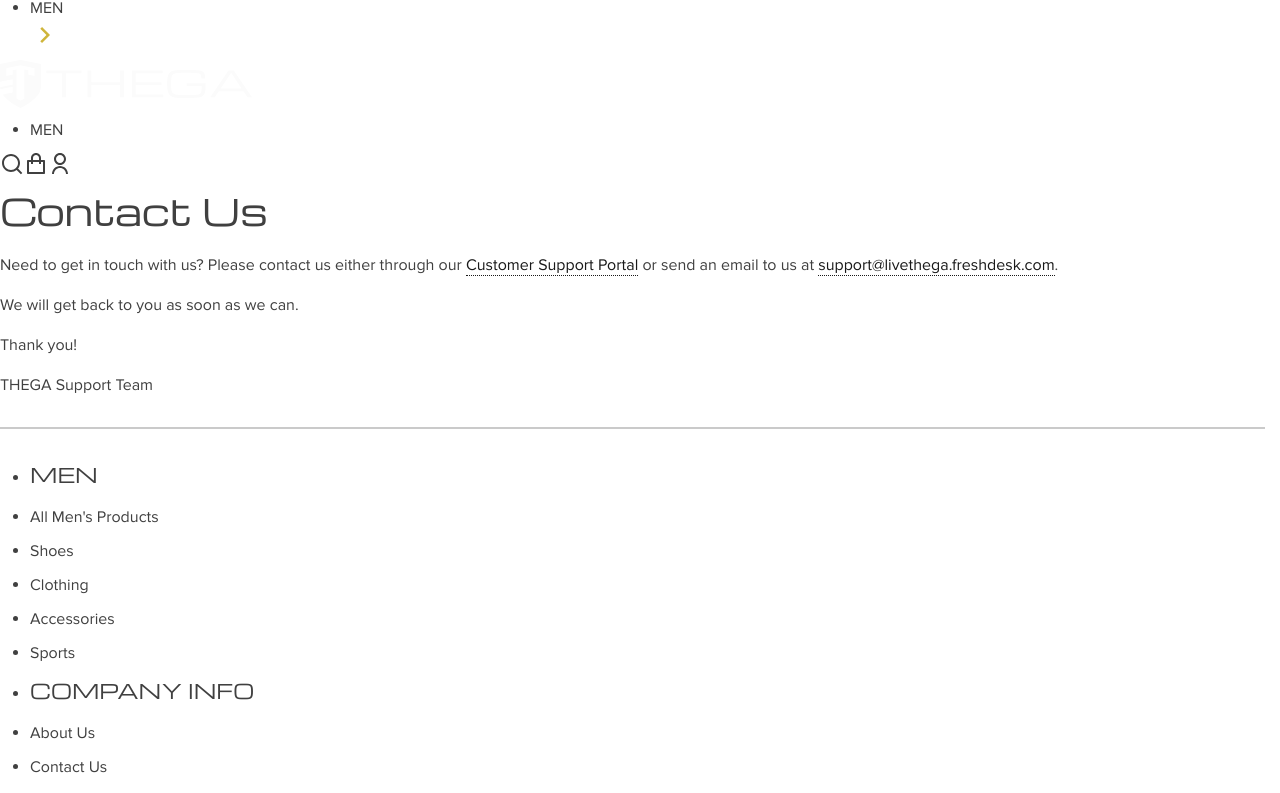
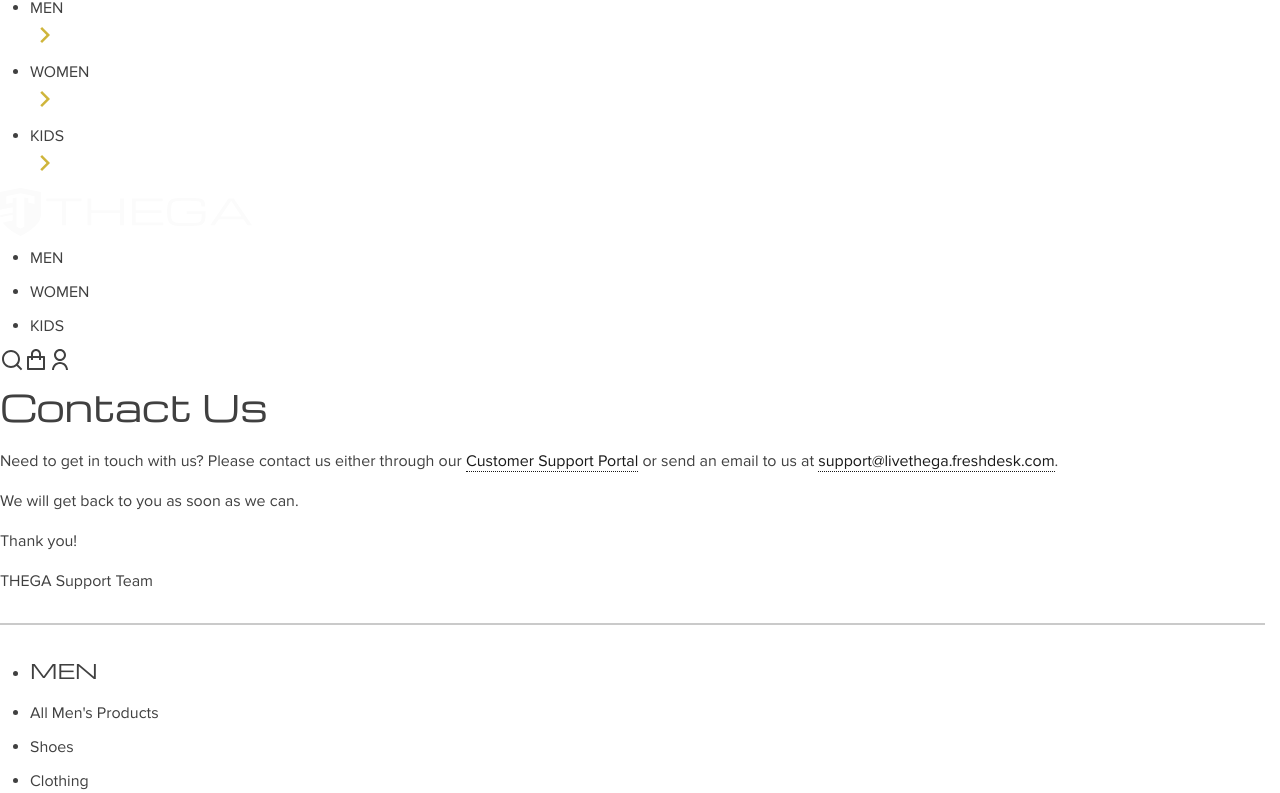
Before and after one commit to SamuelEarl/thega-bigcommerce-storefront-nextjs, a Next.js app: page /contact-us in a window 1280 px wide. Shown: the part 276-1069 px from the top of the page. Built offline with nearby package versions, Linux system fonts and the light colour scheme.

Commit message:
Refactor navigation

```diff
--- a/src/app/page.tsx
+++ b/src/app/page.tsx
@@ -16,9 +16,9 @@
             <p className={styles["paragraph-styles"]}>and our gear powers every step forward.</p>
           </div>
           <div className={styles["cta-container"]}>
-            {Object.entries(topNav().audience).map(([audienceKey, audienceValue]) => (
-              <Link key={audienceKey} href={audienceValue.path || "#"} className={styles["cta"]}>
-                SHOP {audienceValue.text.toUpperCase()}
+            {topNav().map((audience) => (
+              <Link key={audience.text} href={audience.path} className={styles["cta"]}>
+                SHOP {audience.text}
               </Link>
             ))}
           </div>
--- a/src/layouts/mobile-nav.tsx
+++ b/src/layouts/mobile-nav.tsx
@@ -10,7 +10,7 @@
   RiUserLine,
   type RemixiconComponentType,
 } from "@remixicon/react";
-import { iconNav, NavItem, topNav } from "@/navigation";
+import { iconNav, topNav, ISport } from "@/navigation";
 import Logo from "@/../public/images/logo-and-name-horizontal-white-fbfbfb.svg"
 import styles from "./mobile-nav.module.css"
 
@@ -30,11 +30,14 @@
 export default function MobileNav({ isOpen, onClose }: MobileNavProps) {
   // Tracks which Audience menu is active and currently displayed (e.g. "MEN", "WOMEN"). null = Level 1, shows the audience options.
   const [activeAudienceMenu, setActiveAudienceMenu] = useState<string | null>(null);
-  // Tracks which Category submenu is active (e.g. "Shoes", "Clothing"). null = Level 2, shows the category options.
+  // Tracks which Category submenu is active (e.g. "Shoes", "Clothing", "Sports"). null = Level 2, shows the category options.
   const [activeCategorySubmenu, setActiveCategorySubmenu] = useState<string | null>(null);
+  // Tracks which Sport submenu is active (e.g. "Running", "Soccer", "Basketball"). null = Level 3, shows the sport options.
+  const [activeSportSubmenu, setActiveSportSubmenu] = useState<string | null>(null);
 
   // Reset everything and close.
   const closeAll = () => {
+    setActiveSportSubmenu(null);
     setActiveCategorySubmenu(null);
     setActiveAudienceMenu(null);
     onClose();
@@ -92,11 +95,12 @@
         })}
       </div>
 
-      {/* Menu container (sliding menu with 3 panels) */}
-      {/* If activeAudienceMenu and activeCategorySubmenu are both null = Level 1 (Default). */}
+      {/* Menu container (sliding menu with 4 panels) */}
+      {/* If activeAudienceMenu, activeCategorySubmenu, and activeSportSubmenu are all null = Level 1 (Default). */}
       {/* If activeAudienceMenu is truthy = Level 2. */}
       {/* If activeCategorySubmenu is truthy = Level 3. */}
-      <div className={`${styles["nav-container"]} ${activeAudienceMenu ? styles["slide-level2"] : ""} ${activeCategorySubmenu ? styles["slide-level3"] : ""}`.trim()}>
+      {/* If activeSportSubmenu is truthy = Level 4. */}
+      <div className={`${styles["nav-container"]} ${activeAudienceMenu ? styles["slide-level2"] : ""} ${activeCategorySubmenu ? styles["slide-level3"] : ""} ${activeSportSubmenu ? styles["slide-level4"] : ""}`.trim()}>
 
         {/* Level 1 Panel: Audience navigation (e.g. Men, Women, Kids) */}
         <div className={styles["nav-panel"]}>
@@ -146,10 +150,10 @@
 
               <ul className={styles["subnav-list"]}>
                 {/* Find the activeAudienceMenu in topNav() and map over its subnav. */}
-                {topNav().find((item) => item.text === activeAudienceMenu)?.subnav?.map((subnavItem: NavItem, index: number) => (
+                {topNav().find((item) => item.text === activeAudienceMenu)?.subnav?.map((subnavItem) => (
                   <li key={subnavItem.text} className={styles["nav-item"]}>
                     {/* If subnavItem has a subnav, then set activeCategorySubMenu to equal subnavItem.text. */}
-                    {subnavItem.subnav ? (
+                    {'subnav' in subnavItem && subnavItem.subnav ? (
                       // Set the activeCategorySubmenu to equal subnavItem.text, which will trigger the slide to Level 3.
                       <button
                         className={styles["nav-trigger"]}
@@ -174,7 +178,7 @@
           ) : null}
         </div>
 
-        {/* Level 3 Panel: Product Type navigation (e.g. All Men's Shoes, Running, Soccer) */}
+        {/* Level 3 Panel: Sport/Product Type navigation (e.g. All Men's Shoes, Running, Soccer for Shoes category OR Running, Soccer, Basketball for Sports category) */}
         <div className={styles["nav-panel"]}>
           {activeAudienceMenu && activeCategorySubmenu ? (
             <>
@@ -189,11 +193,64 @@
               </div>
 
               <ul className={styles["subnav-list"]}>
-                {/* Find the activeAudienceMenu, then find activeCategorySubmenu within it, then map over the category's subnav to display the productTypes. */}
+                {/* Find the activeAudienceMenu, then find activeCategorySubmenu within it, then map over the category's subnav to display sports or productTypes. */}
                 {topNav()
                   .find((item) => item.text === activeAudienceMenu)
                   ?.subnav?.find((subItem) => subItem.text === activeCategorySubmenu)
-                  ?.subnav?.map((productTypeItem: NavItem, index: number) => (
+                  ?.subnav?.map((sportOrProductTypeItem) => (
+                    <li key={sportOrProductTypeItem.text} className={styles["nav-item"]}>
+                      {/* If this item has a subnav (it's a sport with product types), show a button to navigate to Level 4 */}
+                      {'subnav' in sportOrProductTypeItem && sportOrProductTypeItem.subnav ? (
+                        <button
+                          className={styles["nav-trigger"]}
+                          onClick={() => setActiveSportSubmenu(sportOrProductTypeItem.text)}
+                        >
+                          {sportOrProductTypeItem.text}
+                          <RiArrowRightSLine size={30} color="var(--old-gold)" />
+                        </button>
+                      ) : (
+                        // Else display a direct Link for items with no subnav
+                        <Link
+                          href={sportOrProductTypeItem.path || "#"}
+                          onClick={() => closeAll()}
+                        >
+                          {sportOrProductTypeItem.text}
+                        </Link>
+                      )}
+                    </li>
+                  ))}
+              </ul>
+            </>
+          ) : null}
+        </div>
+
+        {/* Level 4 Panel: Product Type navigation within a specific sport (e.g. Shoes, Shorts, Shirts & Tops for Running) */}
+        <div className={styles["nav-panel"]}>
+          {activeAudienceMenu && activeCategorySubmenu && activeSportSubmenu ? (
+            <>
+              <div className={styles["back-btn-container"]}>
+                <button
+                  className={styles["back-btn"]}
+                  onClick={() => setActiveSportSubmenu(null)}
+                >
+                  <RiArrowLeftSLine size={30} color="var(--old-gold)" />
+                  {activeSportSubmenu}
+                </button>
+              </div>
+
+              <ul className={styles["subnav-list"]}>
+                {/* Find the activeAudienceMenu, then activeCategorySubmenu, then activeSportSubmenu, then map over the sport's subnav to display the product types. */}
+                {(() => {
+                  const categorySubnav = topNav()
+                    .find((item) => item.text === activeAudienceMenu)
+                    ?.subnav?.find((subItem) => subItem.text === activeCategorySubmenu)
+                    ?.subnav;
+
+                  const sportItem = categorySubnav?.find((item) => item.text === activeSportSubmenu) as ISport | undefined;
+
+                  // Only map over subnav if the sportItem has it
+                  if (sportItem?.subnav) {
+                    return sportItem.subnav.map((productTypeItem) => (
                       <li key={productTypeItem.text} className={styles["nav-item"]}>
                         <Link
                           href={productTypeItem.path || "#"}
@@ -202,7 +259,10 @@
                           {productTypeItem.text}
                         </Link>
                       </li>
-                  ))}
+                    ));
+                  }
+                  return null;
+                })()}
               </ul>
             </>
           ) : null}
--- a/src/navigation.ts
+++ b/src/navigation.ts
@@ -1,3 +1,46 @@
+const menNav = {
+  audience: "men",
+  categories: {
+    shoes: ["running", "soccer", "basketball"],
+    clothing: ["pants", "shorts", "shirts_and_tops"],
+    accessories: ["hats", "socks", "belts"],
+    sports: {
+      running: ["shoes", "shorts", "shirts_and_tops"],
+      soccer: ["shoes", "shorts", "shirts_and_tops"],
+      basketball: ["shoes", "shorts", "shirts_and_tops"],
+    },
+  }
+};
+
+const womenNav = {
+  audience: "women",
+  categories: {
+    shoes: ["running", "soccer", "basketball"],
+    clothing: ["pants", "shorts", "shirts_and_tops"],
+    accessories: ["hats", "socks", "belts"],
+    sports: {
+      running: ["shoes", "shorts", "shirts_and_tops"],
+      soccer: ["shoes", "shorts", "shirts_and_tops"],
+      basketball: ["shoes", "shorts", "shirts_and_tops"],
+    },
+  }
+};
+
+const kidsNav = {
+  audience: "kids",
+  categories: {
+    shoes: ["running", "soccer", "basketball"],
+    clothing: ["pants", "shorts", "shirts_and_tops"],
+    accessories: ["hats", "socks", "belts"],
+    sports: {
+      running: ["shoes", "shorts", "shirts_and_tops"],
+      soccer: ["shoes", "shorts", "shirts_and_tops"],
+      basketball: ["shoes", "shorts", "shirts_and_tops"],
+    },
+  }
+};
+
+
 export interface IProductType {
   text: string;
   path: string;
@@ -26,7 +69,139 @@
   subnav?: ICategory[];
 }
 
+// Union type for any navigation item
+export type NavItem = IAudience | ICategory | ISport | IProductType;
+
+function capitalizeFirstLetter(str: string): string {
+  if (!str) return "";
+  return str.charAt(0).toUpperCase() + str.slice(1);
+}
+
+// Format product type slug to display name (e.g., "shirts_and_tops" -> "Shirts & Tops")
+function formatProductTypeName(slug: string): string {
+  return slug
+    .split('_')
+    .map(word => word === 'and' ? '&' : capitalizeFirstLetter(word))
+    .join(' ');
+}
+
+// Create a regular category (Shoes, Clothing, Accessories)
+function createCategoryNav(audience: string, categoryName: string, productTypes: string[]): ICategory {
+  const categoryDisplay = capitalizeFirstLetter(categoryName);
+  const audienceDisplay = capitalizeFirstLetter(audience);
+
+  return {
+    text: categoryDisplay,
+    path: `/shop/${audience}/${categoryName}`,
+    navType: "category",
+    subnav: [
+      {
+        text: `All ${audienceDisplay}'s ${categoryDisplay}`,
+        path: `/shop/${audience}/${categoryName}`,
+        navType: "allCategoryProducts",
+      },
+      ...productTypes.map((productType) => ({
+        text: formatProductTypeName(productType),
+        path: `/shop/${audience}/${categoryName}/${productType}`,
+        navType: "productType",
+      })),
+    ],
+  };
+}
+
+// Create a sport with its product types
+function createSportNav(audience: string, sportName: string, productTypes: string[]): ISport {
+  const sportDisplay = capitalizeFirstLetter(sportName);
+  const audienceDisplay = capitalizeFirstLetter(audience);
+
+  return {
+    text: sportDisplay,
+    path: `/shop/${audience}/${sportName}`,
+    navType: "sport",
+    subnav: [
+      {
+        text: `All ${audienceDisplay}'s ${sportDisplay}`,
+        path: `/shop/${audience}/${sportName}`,
+        navType: "allProductType",
+      },
+      ...productTypes.map((productType) => ({
+        text: formatProductTypeName(productType),
+        path: `/shop/${audience}/${sportName}/${productType}`,
+        navType: "productType",
+      })),
+    ],
+  };
+}
+
+// Create the Sports category with all sports
+function createSportsCategory(audience: string, sportsObj: Record<string, string[]>): ICategory {
+  const audienceDisplay = capitalizeFirstLetter(audience);
+
+  return {
+    text: "Sports",
+    path: `/shop/${audience}/sports`,
+    navType: "category",
+    subnav: [
+      {
+        text: `All ${audienceDisplay}'s Sports`,
+        path: `/shop/${audience}/sports`,
+        navType: "allSports",
+      },
+      ...Object.entries(sportsObj).map(([sportName, productTypes]) =>
+        createSportNav(audience, sportName, productTypes)
+      ),
+    ],
+  };
+}
+
+// Main function to create audience navigation from config object
+function createAudienceNav(config: { audience: string; categories: Record<string, string[] | Record<string, string[]>> }): IAudience {
+  const { audience, categories } = config;
+  const audienceDisplay = capitalizeFirstLetter(audience);
+
+  const subnav: ICategory[] = [
+    // "All [Audience]'s Products" link
+    {
+      text: `All ${audienceDisplay}'s Products`,
+      path: `/shop/${audience}`,
+      navType: "allAudienceProducts",
+      isAllAudienceProductsLink: true,
+    },
+  ];
+
+  // Process each category
+  Object.entries(categories).forEach(([categoryName, value]) => {
+    if (categoryName === 'sports' && typeof value === 'object' && !Array.isArray(value)) {
+      // Special handling for sports category
+      subnav.push(createSportsCategory(audience, value as Record<string, string[]>));
+    } else if (Array.isArray(value)) {
+      // Regular category with product types
+      subnav.push(createCategoryNav(audience, categoryName, value));
+    }
+  });
+
+  return {
+    text: audience.toUpperCase(),
+    path: `/shop/${audience}`,
+    navType: "audience",
+    subnav,
+  };
+}
+
+export function createTopNav() {
+  return [
+    createAudienceNav(menNav),
+    createAudienceNav(womenNav),
+    createAudienceNav(kidsNav),
+  ];
+}
+
 export function topNav(): IAudience[] {
+  return createTopNav();
+}
+
+// Keep old implementation commented for reference
+export function TOP_NAV_OLD(): IAudience[] {
   return [
     {
       text: "MEN",
@@ -215,159 +390,6 @@
         },
       ],
     },
-    // {
-    //   text: "WOMEN",
-    //   path: "/shop/women",
-    //   category: {
-    //     all: {
-    //       text: "All Women's Products",
-    //       path: "/shop/women",
-    //       isAllAudienceProductsLink: true,
-    //     },
-    //     shoes: {
-    //       text: "Shoes",
-    //       path: "/shop/women/shoes",
-    //       productType: {
-    //         all: {
-    //           text: "All Women's Shoes",
-    //           path: "/shop/women/shoes",
-    //         },
-    //         running: {
-    //           text: "Running",
-    //           path: "/shop/women/shoes/running",
-    //         },
-    //         soccer: {
-    //           text: "Soccer",
-    //           path: "/shop/women/shoes/soccer",
-    //         },
-    //         basketball: {
-    //           text: "Basketball",
-    //           path: "/shop/women/shoes/basketball",
-    //         },
-    //       },
-    //     },
-    //     clothing: {
-    //       text: "Clothing",
-    //       path: "/shop/women/clothing",
-    //       productType: {
-    //         all: {
-    //           text: "All Women's Clothing",
-    //           path: "/shop/women/clothing",
-    //         },
-    //         pants: {
-    //           text: "Pants",
-    //           path: "/shop/women/clothing/pants",
-    //         },
-    //         shorts: {
-    //           text: "Shorts",
-    //           path: "/shop/women/clothing/shorts",
-    //         },
-    //         shirtsAndTops: {
-    //           text: "Shirts & Tops",
-    //           path: "/shop/women/clothing/shirts_and_tops",
-    //         },
-    //       },
-    //     },
-    //     accessories: {
-    //       text: "Accessories",
-    //       path: "/shop/women/accessories",
-    //       productType: {
-    //         all: {
-    //           text: "All Women's Accessories",
-    //           path: "/shop/women/accessories",
-    //         },
-    //         hats: {
-    //           text: "Hats",
-    //           path: "/shop/women/accessories/hats",
-    //         },
-    //         socks: {
-    //           text: "Socks",
-    //           path: "/shop/women/accessories/socks",
-    //         },
-    //         belts: {
-    //           text: "Belts",
-    //           path: "/shop/women/accessories/belts",
-    //         },
-    //       },
-    //     },
-    //   },
-    // },
-    // {
-    // text: "KIDS",
-    // path: "/shop/kids",
-    // category: {
-    //   all: {
-    //     text: "All Kids Products",
-    //     path: "/shop/kids",
-    //     isAllAudienceProductsLink: true,
-    //   },
-    //   shoes: {
-    //     text: "Shoes",
-    //     path: "/shop/kids/shoes",
-    //     productType: {
-    //       all: {
-    //         text: "All Kids Shoes",
-    //         path: "/shop/kids/shoes",
-    //       },
-    //       running: {
-    //         text: "Running",
-    //         path: "/shop/kids/shoes/running",
-    //       },
-    //       soccer: {
-    //         text: "Soccer",
-    //         path: "/shop/kids/shoes/soccer",
-    //       },
-    //       basketball: {
-    //         text: "Basketball",
-    //         path: "/shop/kids/shoes/basketball",
-    //       },
-    //     },
-    //   },
-    //   clothing: {
-    //     text: "Clothing",
-    //     path: "/shop/kids/clothing",
-    //     productType: {
-    //       all: {
-    //         text: "All Kids Clothing",
-    //         path: "/shop/kids/clothing",
-    //       },
-    //       pants: {
-    //         text: "Pants",
-    //         path: "/shop/kids/clothing/pants",
-    //       },
-    //       shorts: {
-    //         text: "Shorts",
-    //         path: "/shop/kids/clothing/shorts",
-    //       },
-    //       shirtsAndTops: {
-    //         text: "Shirts & Tops",
-    //         path: "/shop/kids/clothing/shirts_and_tops",
-    //       },
-    //     },
-    //   },
-    //   accessories: {
-    //     text: "Accessories",
-    //     path: "/shop/kids/accessories",
-    //     productType: {
-    //       all: {
-    //         text: "All Kids Accessories",
-    //         path: "/shop/kids/accessories",
-    //       },
-    //       hats: {
-    //         text: "Hats",
-    //         path: "/shop/kids/accessories/hats",
-    //       },
-    //       socks: {
-    //         text: "Socks",
-    //         path: "/shop/kids/accessories/socks",
-    //       },
-    //       belts: {
-    //         text: "Belts",
-    //         path: "/shop/kids/accessories/belts",
-    //       },
-    //     },
-    //   },
-    // },
   ];
 }
 
```
Also changed, not shown: src/layouts/header-desktop.module.css (+15 -10 lines), src/layouts/header-desktop.tsx (+54 -23 lines), src/layouts/mobile-nav.module.css (+11 -6 lines). Lines whose indentation alone changed are shown as unchanged.
